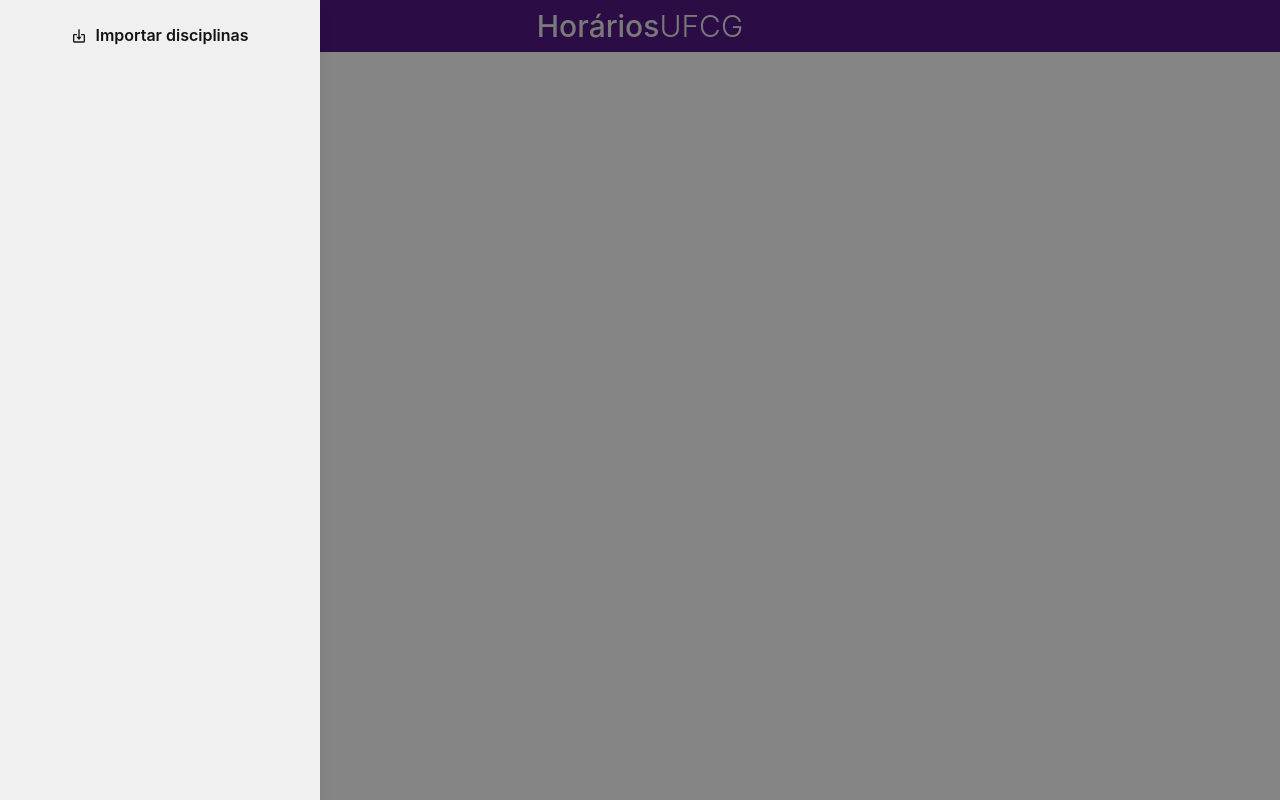
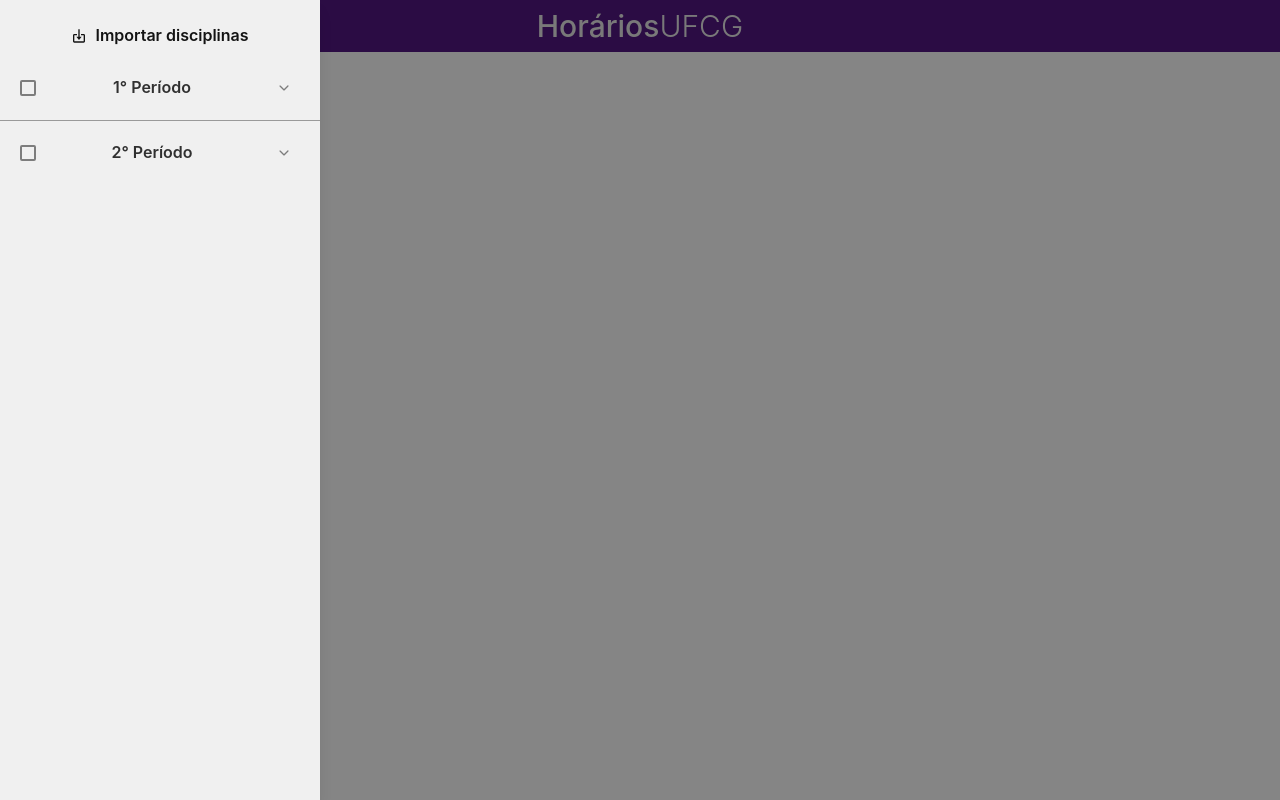
Before and after one commit to ArthurFerrao/horarios-ufcg, a React (Create React App) app: page / in a window 1280 px wide. Both pictures are taken after a click on the button 32 px from the left and 26 px from the top of the page. Built offline with nearby package versions, Linux system fonts and the light colour scheme.

Commit message:
feat: add periodo block

```diff
--- a/src/App.tsx
+++ b/src/App.tsx
@@ -1,18 +1,68 @@
-import { ChakraProvider, useDisclosure } from '@chakra-ui/react'
-import React from 'react'
+import { ChakraProvider, extendTheme, useDisclosure } from '@chakra-ui/react'
+import React, { useState } from 'react'
 
 import NavBar from './components/NavBar'
 import Sidebar from './components/Sidebar'
+import turmas from './mock/turmas-ofertadas.json'
+
+const theme = extendTheme({
+  components: {
+    Checkbox: {
+      baseStyle: {
+        control: {
+          borderColor: 'blackAlpha.600',
+          _checked: {
+            bg: 'purple.800',
+            borderColor: 'purple.800',
+            _hover: { bg: 'purple.800', borderColor: 'purple.800' },
+          },
+          _indeterminate: {
+            bg: 'purple.800',
+            borderColor: 'purple.800',
+          },
+        },
+      },
+    },
+  },
+})
 
 function App() {
+  const [disciplinas, setDisciplinas] = useState(turmas.disciplinas)
   const disclosure = useDisclosure()
   const { onOpen } = disclosure
 
+  const handleCheckDisciplina = (id: string, isChecked: boolean) => {
+    const newState = disciplinas.map((item) =>
+      item.id === id ? { ...item, checked: isChecked } : item,
+    )
+
+    setDisciplinas(newState)
+  }
+
+  const handleCheckAllDisciplina = (periodo: number, isChecked: boolean) => {
+    const newState = disciplinas.map((item) => {
+      if (item.periodo === periodo) {
+        return {
+          ...item,
+          checked: isChecked,
+        }
+      }
+      return item
+    })
+
+    setDisciplinas(newState)
+  }
+
   return (
-    <ChakraProvider>
+    <ChakraProvider theme={theme}>
       <div className='App'>
         <NavBar openSidebar={onOpen} />
-        <Sidebar disclosure={disclosure} />
+        <Sidebar
+          disciplinas={disciplinas}
+          disclosure={disclosure}
+          handleCheckAllDisciplina={handleCheckAllDisciplina}
+          handleCheckDisciplina={handleCheckDisciplina}
+        />
       </div>
     </ChakraProvider>
   )
--- /dev/null
+++ b/src/components/PeriodoBlock/DisciplinaItem/index.tsx
@@ -0,0 +1,44 @@
+import { Checkbox, Text, Tooltip } from '@chakra-ui/react'
+import React from 'react'
+
+interface DisciplinaItemProps {
+  id: string
+  name: string
+  turma: number
+  isChecked: boolean
+  setIsChecked: (id: string, isChecked: boolean) => void
+}
+
+function DisciplinaItem({
+  id,
+  name,
+  turma,
+  isChecked,
+  setIsChecked,
+}: DisciplinaItemProps) {
+  return (
+    <Checkbox
+      size='sm'
+      isChecked={isChecked}
+      onChange={(e) => {
+        setIsChecked(id, e.target.checked)
+      }}
+    >
+      <Tooltip hasArrow label={name} placement='right'>
+        <Text
+          fontSize='xs'
+          color='blackAlpha.700'
+          fontWeight='bold'
+          textOverflow='ellipsis'
+          overflow='hidden'
+          whiteSpace='nowrap'
+          w='16rem'
+        >
+          {`t${turma} - ${name}`}
+        </Text>
+      </Tooltip>
+    </Checkbox>
+  )
+}
+
+export default DisciplinaItem
--- /dev/null
+++ b/src/components/PeriodoBlock/PeriodoHeader/index.tsx
@@ -0,0 +1,49 @@
+import { Checkbox, Flex, Heading, IconButton, Spacer } from '@chakra-ui/react'
+import React from 'react'
+import { IoIosArrowDown, IoIosArrowUp } from 'react-icons/io'
+
+interface PeriodoHeaderProps {
+  periodoNumber: number
+  items: Disciplina[]
+  handleCheckAllDisciplina: (periodo: number, isChecked: boolean) => void
+  onToggle: () => void
+  isOpen: boolean
+}
+
+function PeriodoHeader({
+  periodoNumber,
+  items,
+  handleCheckAllDisciplina,
+  onToggle,
+  isOpen,
+}: PeriodoHeaderProps) {
+  const allChecked = items.every((item) => item.checked)
+  const isIndeterminate = items.some((item) => item.checked) && !allChecked
+
+  return (
+    <Flex alignItems='center'>
+      <Checkbox
+        isChecked={allChecked}
+        isIndeterminate={isIndeterminate}
+        onChange={(e) =>
+          handleCheckAllDisciplina(periodoNumber, e.target.checked)
+        }
+      />
+      <Spacer />
+      <Heading color='blackAlpha.800' fontWeight='semibold' size='sm'>
+        {`${periodoNumber}° Período`}
+      </Heading>
+      <Spacer />
+      <IconButton
+        onClick={onToggle}
+        size='sm'
+        aria-label='arrow-down'
+        colorScheme='blackAlpha'
+        variant='ghost'
+        icon={isOpen ? <IoIosArrowUp /> : <IoIosArrowDown />}
+      />
+    </Flex>
+  )
+}
+
+export default PeriodoHeader
--- /dev/null
+++ b/src/components/PeriodoBlock/index.tsx
@@ -0,0 +1,48 @@
+import { Stack, Box, Collapse, useDisclosure } from '@chakra-ui/react'
+import React from 'react'
+
+import DisciplinaItem from './DisciplinaItem'
+import PeriodoHeader from './PeriodoHeader'
+
+interface PeriodoBlockProps {
+  periodoNumber: number
+  items: Disciplina[]
+  handleCheckDisciplina: (id: string, isChecked: boolean) => void
+  handleCheckAllDisciplina: (periodo: number, isChecked: boolean) => void
+}
+
+function PeriodoBlock({
+  periodoNumber,
+  items,
+  handleCheckDisciplina,
+  handleCheckAllDisciplina,
+}: PeriodoBlockProps) {
+  const { isOpen, onToggle } = useDisclosure()
+
+  return (
+    <Box px={5}>
+      <PeriodoHeader
+        periodoNumber={periodoNumber}
+        items={items}
+        handleCheckAllDisciplina={handleCheckAllDisciplina}
+        onToggle={onToggle}
+        isOpen={isOpen}
+      />
+      <Collapse in={isOpen} animateOpacity>
+        <Stack my={4} spacing={4}>
+          {items.map((item) => (
+            <DisciplinaItem
+              id={item.id}
+              name={item.nome}
+              turma={item.turma}
+              isChecked={item.checked}
+              setIsChecked={handleCheckDisciplina}
+            />
+          ))}
+        </Stack>
+      </Collapse>
+    </Box>
+  )
+}
+
+export default PeriodoBlock
--- /dev/null
+++ b/src/components/Sidebar/ImportButton/index.tsx
@@ -0,0 +1,16 @@
+import { Button, Text, HStack } from '@chakra-ui/react'
+import React from 'react'
+import { BiImport } from 'react-icons/bi'
+
+function ImportButton() {
+  return (
+    <Button colorScheme='blackAlpha' variant='ghost'>
+      <HStack color='blackAlpha.900'>
+        <BiImport />
+        <Text>Importar disciplinas</Text>
+      </HStack>
+    </Button>
+  )
+}
+
+export default ImportButton
--- a/src/components/Sidebar/index.tsx
+++ b/src/components/Sidebar/index.tsx
@@ -1,34 +1,55 @@
 import {
-  Button,
   DrawerOverlay,
   DrawerHeader,
   DrawerContent,
   Drawer,
   DrawerBody,
   UseDisclosureReturn,
-  Text,
-  HStack,
+  VStack,
+  StackDivider,
 } from '@chakra-ui/react'
 import React from 'react'
-import { BiImport } from 'react-icons/bi'
 
-function ImportButton() {
-  return (
-    <Button colorScheme='blackAlpha' variant='ghost'>
-      <HStack color='blackAlpha.900'>
-        <BiImport />
-        <Text>Importar disciplinas</Text>
-      </HStack>
-    </Button>
-  )
+import PeriodoBlock from '../PeriodoBlock'
+import ImportButton from './ImportButton'
+
+interface SidebarPorps {
+  disciplinas: Disciplina[]
+  disclosure: UseDisclosureReturn
+  handleCheckDisciplina: (id: string, isChecked: boolean) => void
+  handleCheckAllDisciplina: (periodo: number, isChecked: boolean) => void
 }
 
-interface SidebarPorps {
-  disclosure: UseDisclosureReturn
-}
+function Sidebar({
+  disciplinas,
+  disclosure,
+  handleCheckDisciplina,
+  handleCheckAllDisciplina,
+}: SidebarPorps) {
+  const { isOpen, onClose } = disclosure
 
-function Sidebar({ disclosure }: SidebarPorps) {
-  const { isOpen, onClose } = disclosure
+  const disciplinasByPeriodo = disciplinas.reduce<Map<number, Disciplina[]>>(
+    (prev, curr) => {
+      const { periodo } = curr
+      const newMap = prev
+      newMap.set(periodo, [...(prev.get(periodo) ?? []), curr])
+
+      return newMap
+    },
+    new Map(),
+  )
+
+  const periodoBlockComponents = Array.from(disciplinasByPeriodo.keys())
+    .sort()
+    .map((periodo) => (
+      <PeriodoBlock
+        periodoNumber={periodo}
+        items={disciplinasByPeriodo.get(periodo) ?? []}
+        handleCheckDisciplina={handleCheckDisciplina}
+        handleCheckAllDisciplina={handleCheckAllDisciplina}
+      />
+    ))
+
   return (
     <Drawer placement='left' onClose={onClose} isOpen={isOpen}>
       <DrawerOverlay />
@@ -36,7 +57,15 @@
         <DrawerHeader bg='blackAlpha.100' textAlign='center'>
           <ImportButton />
         </DrawerHeader>
-        <DrawerBody p={0} bg='blackAlpha.100' />
+        <DrawerBody p={0} bg='blackAlpha.100'>
+          <VStack
+            divider={<StackDivider borderColor='blackAlpha.500' />}
+            spacing={4}
+            align='stretch'
+          >
+            {periodoBlockComponents}
+          </VStack>
+        </DrawerBody>
       </DrawerContent>
     </Drawer>
   )
--- /dev/null
+++ b/src/mock/turmas-ofertadas.json
@@ -0,0 +1,94 @@
+{
+  "curso": "CIÊNCIA DA COMPUTAÇÃO",
+  "periodos": 2,
+  "disciplinas": [
+    {
+      "id": "123-01",
+      "codigo": "123",
+      "nome": "FUND DE MATEMATICA P/ C.DA COMPUTACAO I",
+      "periodo": 1,
+      "turma": 1,
+      "tipo": "obrigatoria",
+      "professor": "",
+      "checked": false,
+      "horario": [
+        {
+          "dia": "2",
+          "inicio": "10:00",
+          "fim": "12:00"
+        },
+        {
+          "dia": "4",
+          "inicio": "08:00",
+          "fim": "10:00"
+        }
+      ]
+    },
+    {
+      "id": "122-01",
+      "codigo": "122",
+      "nome": "CALCULO DIFERENCIAL E INTEGRAL I",
+      "periodo": 2,
+      "turma": 1,
+      "tipo": "obrigatoria",
+      "professor": "",
+      "checked": false,
+      "horario": [
+        {
+          "dia": "2",
+          "inicio": "10:00",
+          "fim": "12:00"
+        },
+        {
+          "dia": "4",
+          "inicio": "08:00",
+          "fim": "10:00"
+        }
+      ]
+    },
+    {
+      "id": "121-01",
+      "codigo": "121",
+      "nome": "LABORATÓRIO DE PROGRAMAÇÃO II",
+      "periodo": 2,
+      "turma": 1,
+      "tipo": "obrigatoria",
+      "professor": "",
+      "checked": false,
+      "horario": [
+        {
+          "dia": "2",
+          "inicio": "10:00",
+          "fim": "12:00"
+        },
+        {
+          "dia": "4",
+          "inicio": "08:00",
+          "fim": "10:00"
+        }
+      ]
+    },
+    {
+      "id": "120-01",
+      "codigo": "121",
+      "nome": "PROGRAMAÇÃO II",
+      "periodo": 2,
+      "turma": 1,
+      "tipo": "obrigatoria",
+      "professor": "",
+      "checked": false,
+      "horario": [
+        {
+          "dia": "2",
+          "inicio": "10:00",
+          "fim": "12:00"
+        },
+        {
+          "dia": "4",
+          "inicio": "08:00",
+          "fim": "10:00"
+        }
+      ]
+    }
+  ]
+}
```
Also changed, not shown: src/types/global.d.ts (added, +22 -0 lines).
